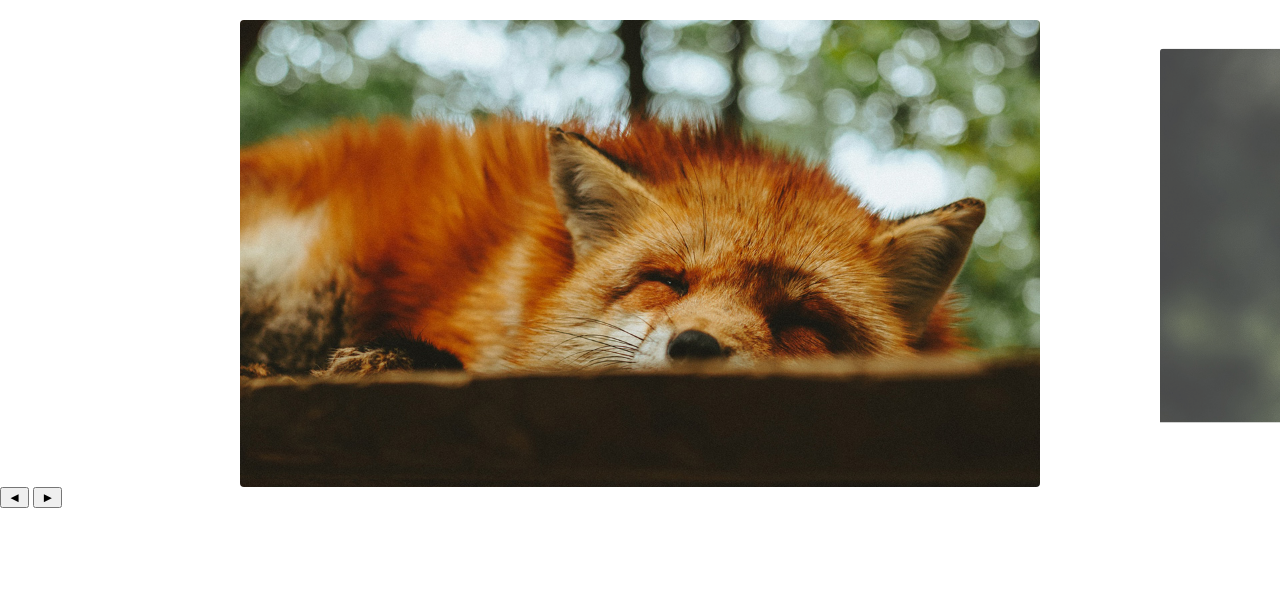
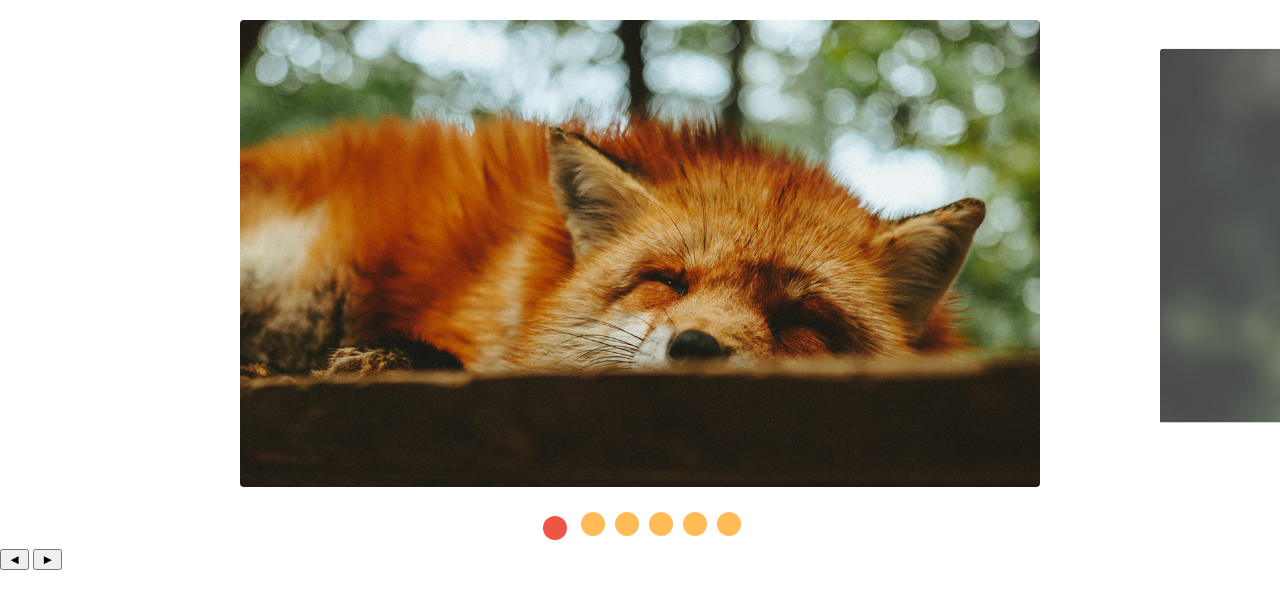
Before and after one commit to BoemiaDEV/Slides, a plain HTML site: page index.html in a window 1280 px wide. Drawn offline with Linux system fonts and the light colour scheme.

Commit message:
finalização do slides com a implermentação do controlEvent para paginação dos slides

```diff
--- a/css/style.css
+++ b/css/style.css
@@ -38,3 +38,22 @@ img {
     transform: scale(1);
     margin-top: 20px;
 }
+[data-control="slide"]{
+    display: flex;
+    justify-content: center;
+    margin-top: 20px;
+}
+[data-control="slide"] li{
+    width: 24px;
+    height: 24px;
+    background: #fb5;
+    border-radius: 50%;
+    overflow: hidden;
+    text-indent: -999px;
+    margin: 5px;
+}
+
+[data-control="slide"] li.active, [data-control="slide"] li:hover{
+    background: #e54;
+    margin: 9px;
+}
--- a/js/script.js
+++ b/js/script.js
@@ -3,5 +3,5 @@ import {Slide, SlideNav} from './slide.js';
 const slide = new SlideNav('.slide', '.slide-wrapper');
 slide.init();
 
-slide.addArrow('.prev','.next')
-console.log(slide)
+slide.addArrow('.prev','.next');
+slide.addEventControl();
--- a/js/slide.js
+++ b/js/slide.js
@@ -6,6 +6,7 @@ export class Slide {
         this.wrapper = document.querySelector(wrapper);
         this.dist = { finalPosition: 0, startX: 0, movement: 0 }
         this.activeClass = 'active';
+        this.changeEvent = new Event('changeEvent');
     }
 
     transition(active) {
@@ -98,6 +99,7 @@ export class Slide {
         this.slideIndexNav(index);
         this.dist.finalPosition = activeslide.position;
         this.changeActive();
+        this.wrapper.dispatchEvent(this.changeEvent);
     }
 
     changeActive() {
@@ -151,6 +153,10 @@ export class Slide {
 }
 
 export class SlideNav extends Slide {
+    constructor(slide, wrapper) {
+        super(slide, wrapper);
+        this.bindControll();
+    }
     addArrow(prev, next) {
         this.prevElement = document.querySelector(prev);
         this.NextElement = document.querySelector(next);
@@ -161,4 +167,40 @@ export class SlideNav extends Slide {
         this.prevElement.addEventListener('click', this.activePrevSlide);
         this.NextElement.addEventListener('click', this.activeNextSlide);
     }
+
+    creatCrontrol() {
+        const control = document.createElement('ul');
+        control.dataset.control = 'slide';
+        this.slideArray.forEach((item, index) => {
+            control.innerHTML += `<li><a href="#slide${index + 1}">${index + 1}</a></li>`
+        });
+        this.wrapper.appendChild(control);
+
+        return control
+    }
+
+    eventControl(item, index) {
+        item.addEventListener('click', (event) => {
+            event.preventDefault;
+            this.change(index);
+        });
+        this.wrapper.addEventListener('changeEvent', this.activeControl)
+    }
+
+    activeControl() {
+        this.controlArray.forEach(item => item.classList.remove(this.activeClass));
+        this.controlArray[this.index.active].classList.add(this.activeClass)
+    }
+
+    addEventControl(custom) {
+        this.control = document.querySelector(custom) || this.creatCrontrol();
+        this.controlArray = [...this.control.children];
+        this.activeControl();
+        this.controlArray.forEach(this.eventControl);
+    }
+
+    bindControll() {
+        this.eventControl = this.eventControl.bind(this);
+        this.activeControl = this.activeControl.bind(this);
+    }
 }
```
